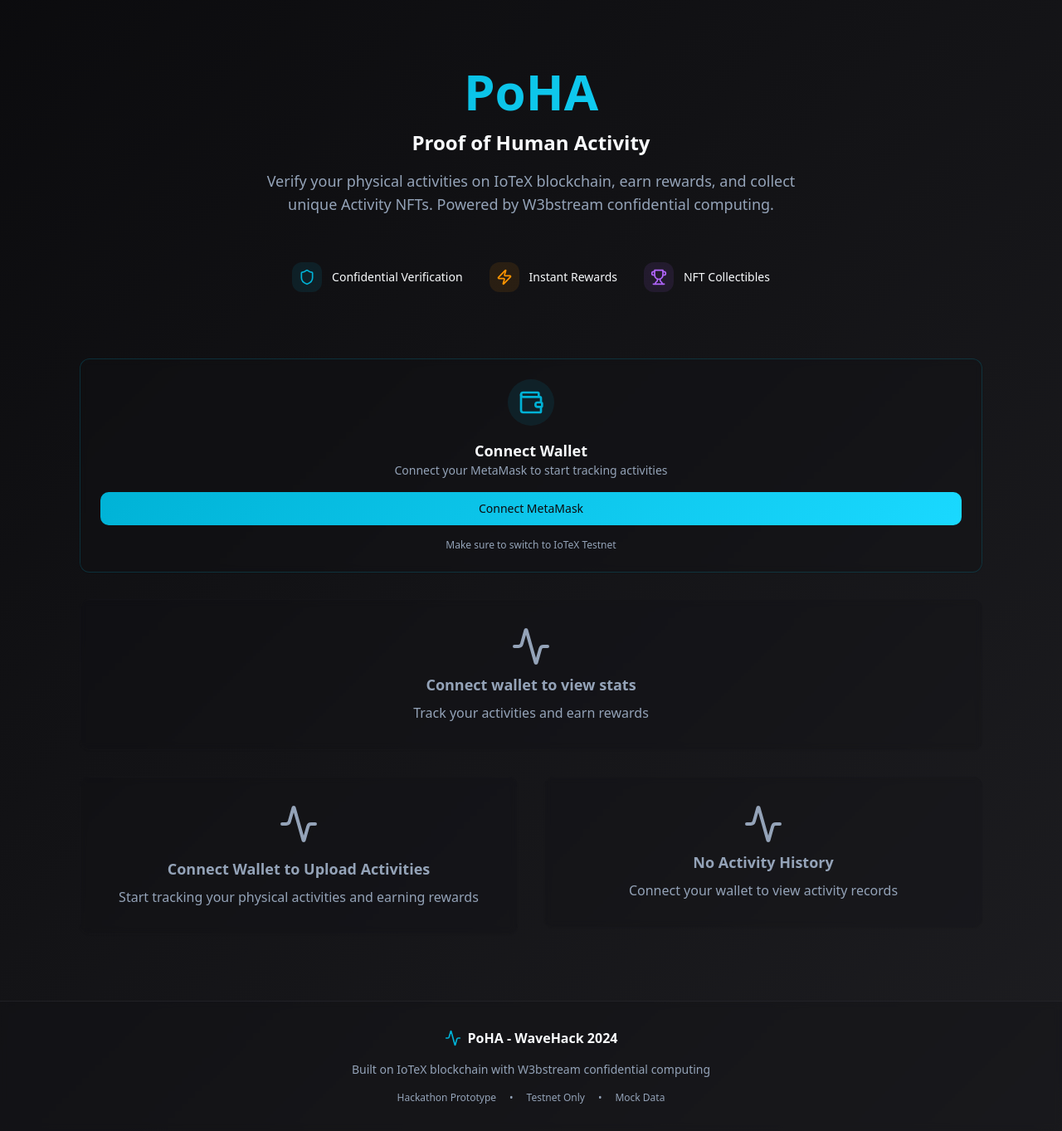
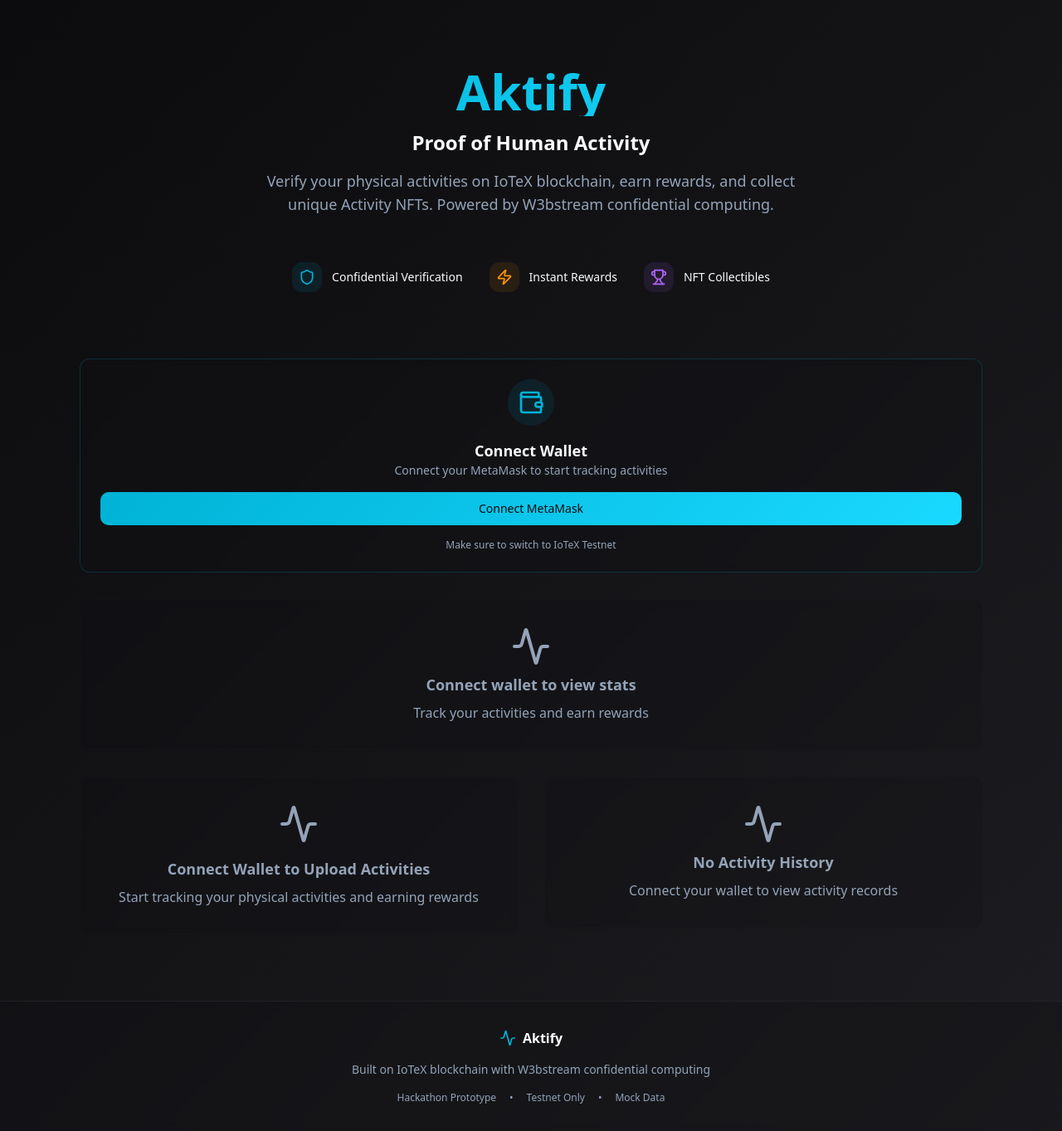
Before and after one commit to blambuer10/human-step-mint, a React (Vite) app: page / in a window 1280 px wide. Shown: the whole page at 83% size. Built offline with nearby package versions, Linux system fonts and the light colour scheme; the HTML template or start-up script is replaced by a standard one.

Commit message:
Update project name

```diff
--- a/index.html
+++ b/index.html
@@ -3,11 +3,11 @@
   <head>
     <meta charset="UTF-8" />
     <meta name="viewport" content="width=device-width, initial-scale=1.0" />
-    <title>PoHA - Proof of Human Activity | WaveHack 2024</title>
+    <title>Aktify - Proof of Human Activity</title>
     <meta name="description" content="Verify physical activities on IoTeX blockchain, earn rewards and collect Activity NFTs. Built with W3bstream confidential computing." />
-    <meta name="author" content="WaveHack Team" />
+    <meta name="author" content="Aktify Team" />
 
-    <meta property="og:title" content="PoHA - Proof of Human Activity" />
+    <meta property="og:title" content="Aktify - Proof of Human Activity" />
     <meta property="og:description" content="Verify physical activities on IoTeX blockchain, earn rewards and collect Activity NFTs." />
     <meta property="og:type" content="website" />
     <meta property="og:image" content="https://lovable.dev/opengraph-image-p98pqg.png" />
--- a/src/pages/Index.tsx
+++ b/src/pages/Index.tsx
@@ -18,7 +18,7 @@ const Index = () => {
           <div className="space-y-6">
             <div className="space-y-4">
               <h1 className="text-4xl md:text-6xl font-bold bg-gradient-primary bg-clip-text text-transparent">
-                PoHA
+                Aktify
               </h1>
               <h2 className="text-xl md:text-2xl font-semibold text-foreground">
                 Proof of Human Activity
@@ -97,7 +97,7 @@ const Index = () => {
           <div className="space-y-4">
             <div className="flex justify-center items-center gap-2">
               <Activity className="w-5 h-5 text-primary" />
-              <span className="font-semibold">PoHA - WaveHack 2024</span>
+              <span className="font-semibold">Aktify</span>
             </div>
             <p className="text-muted-foreground text-sm">
               Built on IoTeX blockchain with W3bstream confidential computing
```
